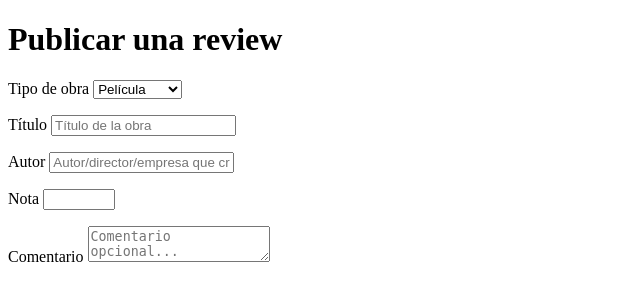
After one commit to mgfernandez3/ProyectoALS, a Python web app: template templates/nueva_review.html in a window 1280 px wide. The commit adds this page. Shown: the top 301 px of the page, without its empty margins (0-640 px from the left). Run offline with Jinja, Linux system fonts and the light colour scheme; the template is opened without the code that fills it, so the values that code supplies are empty.

Commit message:
Empezado el add de review

```diff
--- a/app.yaml
+++ b/app.yaml
@@ -12,6 +12,9 @@ handlers:
 - url: /
   script: handlers.main.app
 
+- url: /reviews/nueva
+  script: handlers.reviews.nueva.app
+
 libraries:
 - name: webapp2
   version: "2.5.2"
--- /dev/null
+++ b/templates/nueva_review.html
@@ -0,0 +1,44 @@
+<!DOCTYPE html>
+<html lang="en">
+<head>
+    <meta charset="UTF-8">
+    <title>Publicar review - Reviews cutres</title>
+</head>
+<body>
+    <h1>Publicar una review</h1>
+    <form id="formNuevaReview"
+            method="post"
+            action="/reviews/nueva"
+            onsubmit="return check()">
+        <p>
+            <label for="edTipo">Tipo de obra</label>
+            <select id="edTipo" name="edTipo">
+                <option value="Pelicula">Película</option>
+                <option value="Serie">Serie</option>
+                <option value="Libro">Libro</option>
+                <option value="Videojuego">Videojuego</option>
+            </select>
+        </p>
+
+        <p>
+            <label for="edTitulo">Título</label>
+            <input type="text" id="edTitulo" name="edTitulo" placeholder="Título de la obra"/>
+            </p>
+
+        <p>
+            <label for="edAutor">Autor</label>
+            <input type="text" id="edAutor" name="edAutor" placeholder="Autor/director/empresa que creó la obra"/>
+        </p>
+
+        <p>
+            <label for="edNota">Nota</label>
+            <input type="number" id="edNota" name="edNota" min="0" max="10" step="0.5"/>
+        </p>
+
+        <p>
+            <label for="edComentario">Comentario</label>
+            <textarea id="edComentario" name="edComentario" placeholder="Comentario opcional..."></textarea>
+        </p>
+    </form>
+</body>
+</html>
```
Also changed, not shown: handlers/reviews/nueva.py (+23 -0 lines), templates/index.html (+17 -3 lines), 2 other files.
